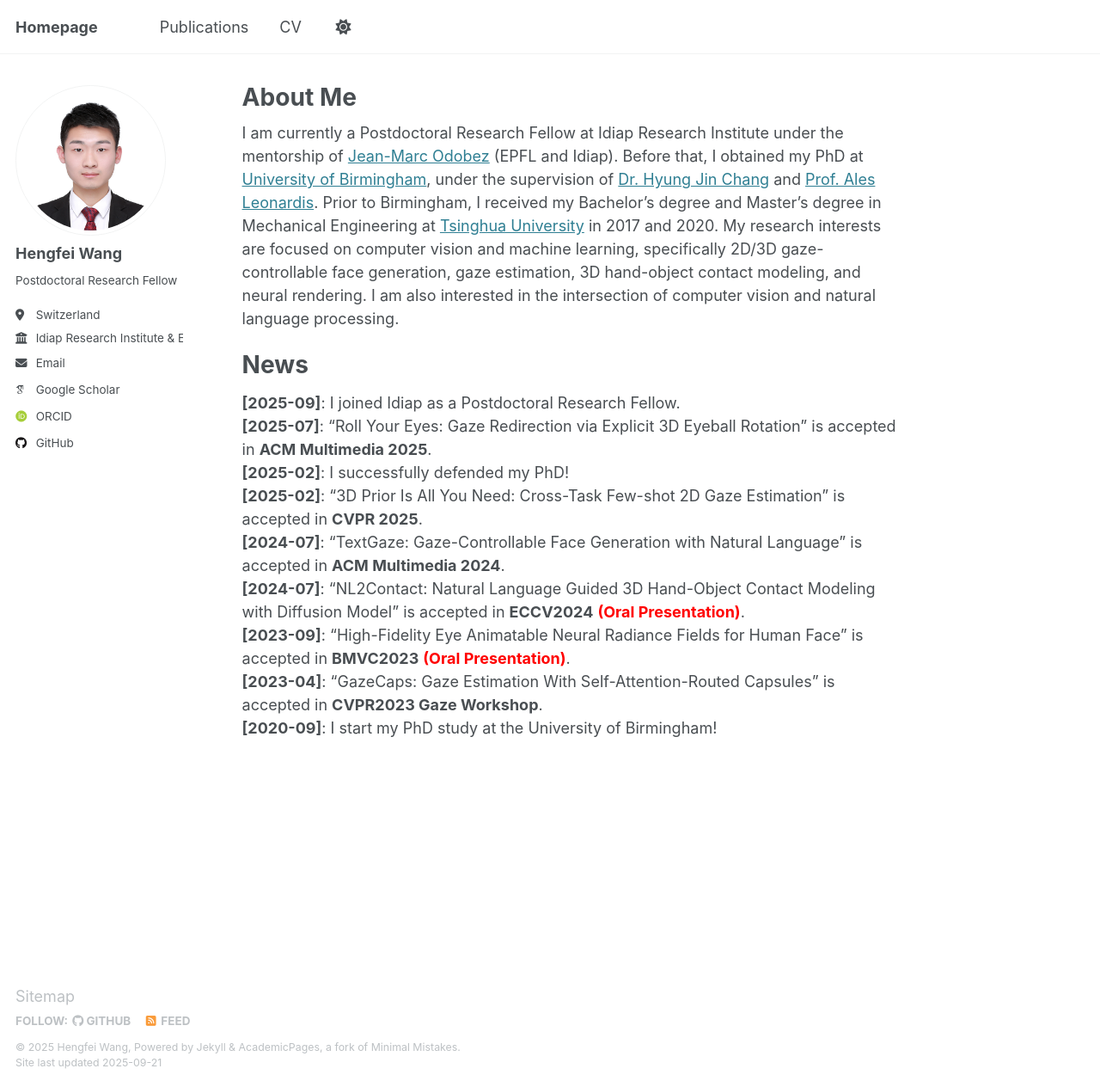
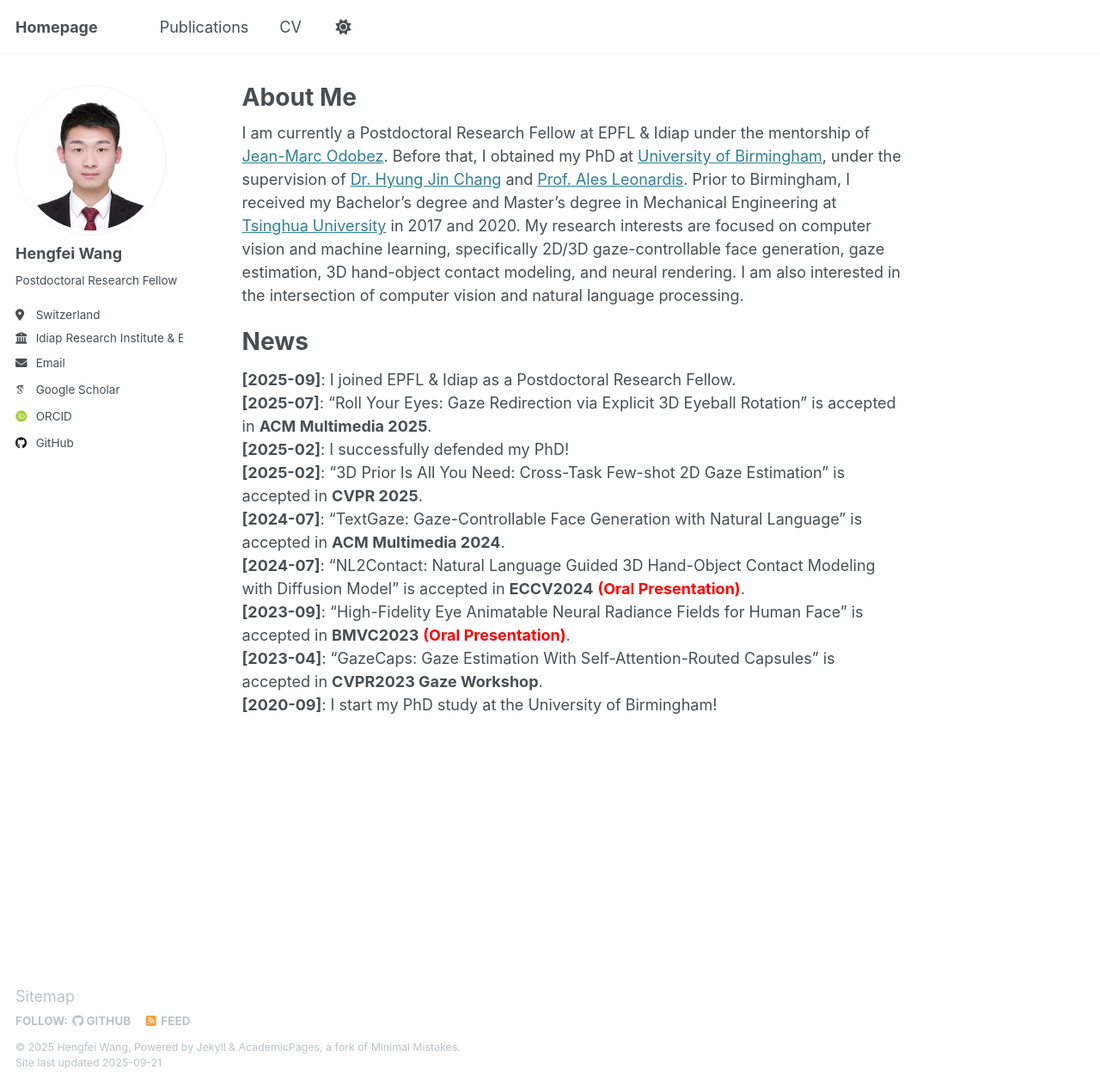
Before and after one commit to hengfei-wang/hengfei-wang.github.io, a Jekyll site: the page built from _pages/about.md, in a window 1280 px wide and 1264 px high. Shown: the whole window at 86% size. Built offline with Jekyll 4.4.1, drawn with Linux system fonts in a browser that asks for light colours; some web fonts are replaced.

Commit message:
Update about.md

```diff
--- a/_pages/about.md
+++ b/_pages/about.md
@@ -7,11 +7,11 @@
   - /about.html
 ---
 
-I am currently a Postdoctoral Research Fellow at Idiap Research Institute under the mentorship of [Jean-Marc Odobez](https://www.idiap.ch/~odobez/) (EPFL and Idiap). Before that, I obtained my PhD at [University of Birmingham](https://www.birmingham.ac.uk/index.aspx), under the supervision of [Dr. Hyung Jin Chang](https://hyungjinchang.wordpress.com/) and [Prof. Ales Leonardis](https://www.birmingham.ac.uk/staff/profiles/computer-science/academic-staff/leonardis-ales). Prior to Birmingham, I received my Bachelor's degree and Master's degree in Mechanical Engineering at [Tsinghua University](https://www.tsinghua.edu.cn/en/) in 2017 and 2020.
+I am currently a Postdoctoral Research Fellow at EPFL & Idiap under the mentorship of [Jean-Marc Odobez](https://www.idiap.ch/~odobez/). Before that, I obtained my PhD at [University of Birmingham](https://www.birmingham.ac.uk/index.aspx), under the supervision of [Dr. Hyung Jin Chang](https://hyungjinchang.wordpress.com/) and [Prof. Ales Leonardis](https://www.birmingham.ac.uk/staff/profiles/computer-science/academic-staff/leonardis-ales). Prior to Birmingham, I received my Bachelor's degree and Master's degree in Mechanical Engineering at [Tsinghua University](https://www.tsinghua.edu.cn/en/) in 2017 and 2020.
 My research interests are focused on computer vision and machine learning, specifically 2D/3D gaze-controllable face generation, gaze estimation, 3D hand-object contact modeling, and neural rendering. I am also interested in the intersection of computer vision and natural language processing.
 
 # News
-**[2025-09]**: I joined Idiap as a Postdoctoral Research Fellow. \\
+**[2025-09]**: I joined EPFL & Idiap as a Postdoctoral Research Fellow. \\
 **[2025-07]**: "Roll Your Eyes: Gaze Redirection via Explicit 3D Eyeball Rotation" is accepted in **ACM Multimedia 2025**. \\
 **[2025-02]**: I successfully defended my PhD! \\
 **[2025-02]**: "3D Prior Is All You Need: Cross-Task Few-shot 2D Gaze Estimation" is accepted in **CVPR 2025**. \\
```
